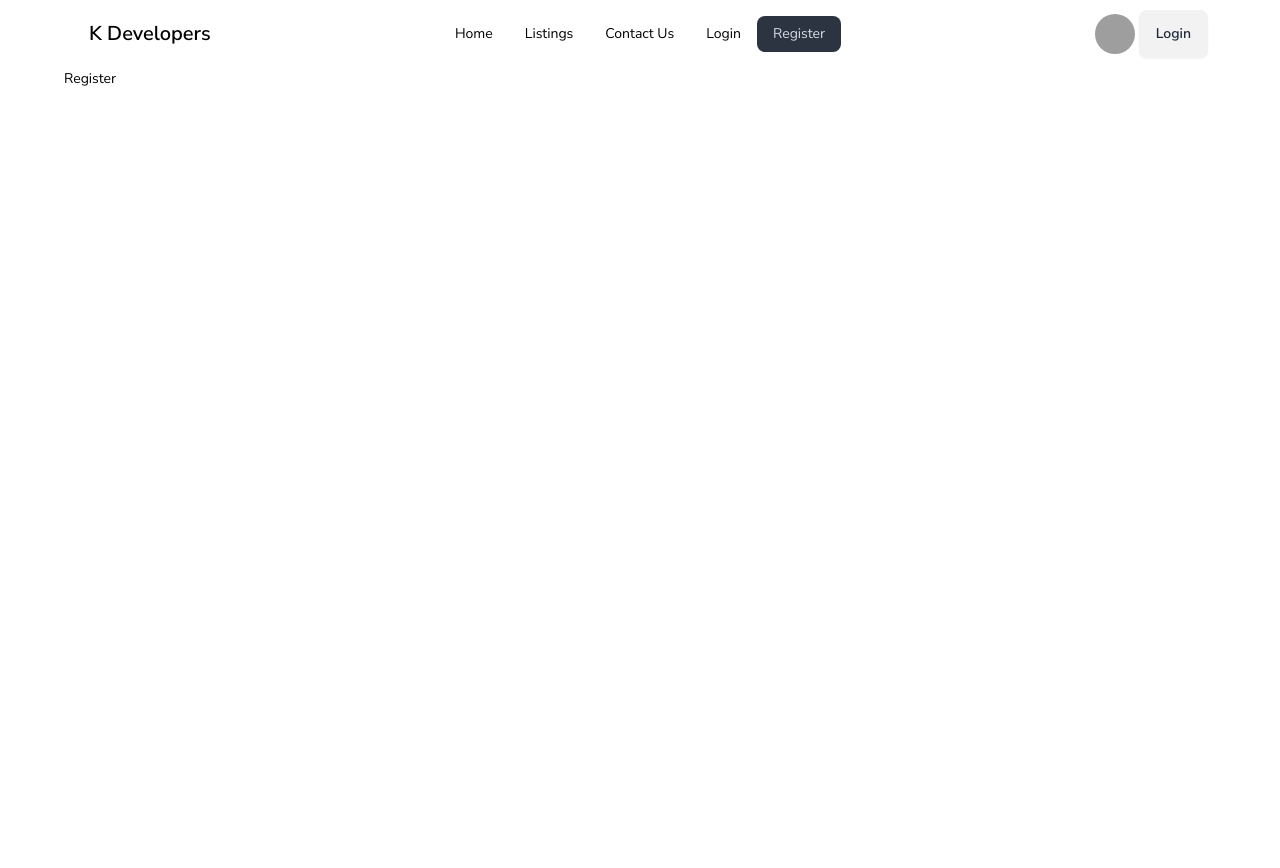
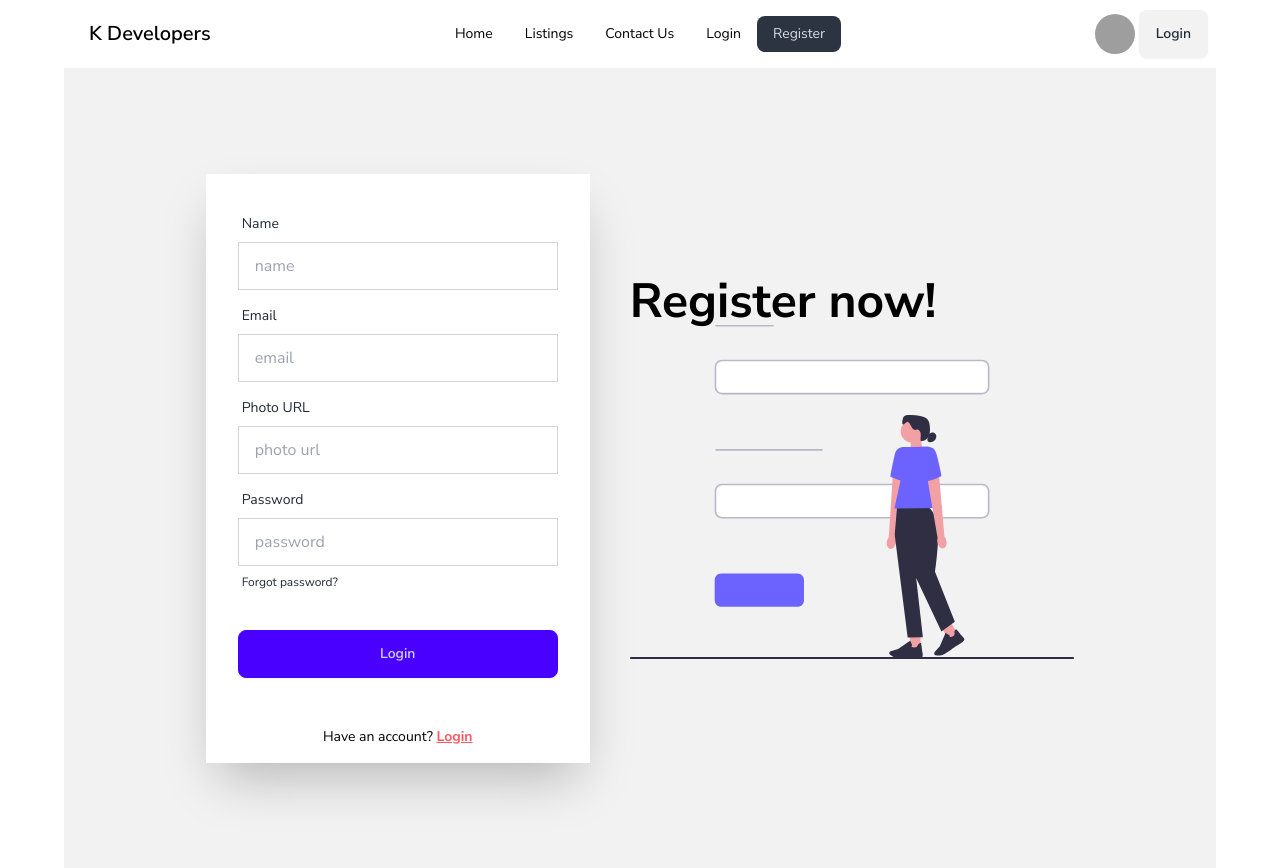
Before and after one commit to joymajumder23/speciality-real-estate, a React (Vite) app: page /register in a window 1280 px wide. Before the commit the page ends 800 px from the top, so only its background shows below. Built offline with nearby package versions, Linux system fonts and the light colour scheme; grey boxes are pictures that could not be loaded.

Commit message:
register added

```diff
--- a/src/components/Login/Login.jsx
+++ b/src/components/Login/Login.jsx
@@ -1,10 +1,11 @@
+import { Link } from 'react-router-dom';
 import signUX from '../../assets/signUp.svg'
 
 const Login = () => {
     return (
         <div>
             <div className="hero min-h-screen bg-base-200">
-                <div className="hero-content flex-col lg:flex-row-reverse">
+                <div className="hero-content flex-col lg:flex-row-reverse gap-10">
                     <div className="text-center lg:text-left">
                         <h1 className="text-5xl font-bold">Login now!</h1>
                         <img src={signUX} alt="" />
@@ -30,6 +31,7 @@ const Login = () => {
                                 <button className="btn btn-primary">Login</button>
                             </div>
                         </form>
+                        <p className='text-center p-4'>Dont have an account? <Link to="/register"><a className="link link-error font-bold">Register</a></Link></p>
                     </div>
                 </div>
             </div>
--- a/src/components/Register/Register.jsx
+++ b/src/components/Register/Register.jsx
@@ -1,7 +1,55 @@
+import signUX from '../../assets/signUp.svg'
+import { Link } from 'react-router-dom';
+
 const Register = () => {
     return (
         <div>
-            <h1>Register</h1>
+           <div className="hero min-h-screen bg-base-200">
+                <div className="hero-content flex-col lg:flex-row-reverse gap-10">
+                    <div className="text-center lg:text-left">
+                        <h1 className="text-5xl font-bold">Register now!</h1>
+                        <img src={signUX} alt="" />
+                    </div>
+                    <div className="card shrink-0 w-full max-w-sm shadow-2xl bg-base-100 rounded-none">
+                        <form className="card-body">
+                            <div className="form-control">
+                                <label className="label">
+                                    <span className="label-text">Name</span>
+                                </label>
+                                <input type="text" placeholder="name" className="input input-bordered rounded-none" required />
+                            </div>
+
+                            <div className="form-control">
+                                <label className="label">
+                                    <span className="label-text">Email</span>
+                                </label>
+                                <input type="email" placeholder="email" className="input input-bordered rounded-none" required />
+                            </div>
+
+                            <div className="form-control">
+                                <label className="label">
+                                    <span className="label-text">Photo URL</span>
+                                </label>
+                                <input type="text" placeholder="photo url" className="input input-bordered rounded-none" required />
+                            </div>
+
+                            <div className="form-control">
+                                <label className="label">
+                                    <span className="label-text">Password</span>
+                                </label>
+                                <input type="password" placeholder="password" className="input input-bordered rounded-none" required />
+                                <label className="label">
+                                    <a href="#" className="label-text-alt link link-hover">Forgot password?</a>
+                                </label>
+                            </div>
+                            <div className="form-control mt-6">
+                                <button className="btn btn-primary">Login</button>
+                            </div>
+                        </form>
+                        <p className='text-center p-4'>Have an account? <Link to="/login"><a className="link link-error font-bold">Login</a></Link></p>
+                    </div>
+                </div>
+            </div>
         </div>
     );
 };
```
